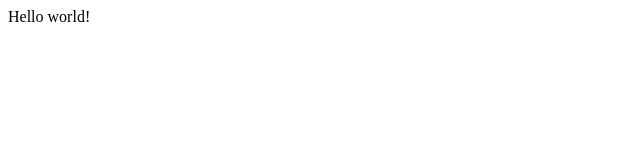
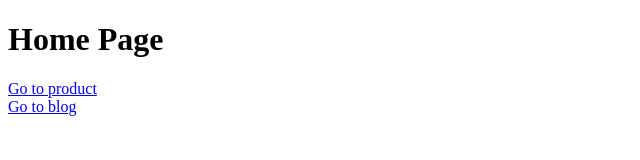
Before and after one commit to tzs34/gatsbyTraining, a Gatsby site: page / in a window 1280 px wide. Shown: the whole page, without its empty margins (0-640 px from the left). Built offline with nearby package versions, Linux system fonts and the light colour scheme; Gatsby itself is replaced by a stand-in of ours.

Commit message:
Basic gatsby site

```diff
--- /dev/null
+++ b/src/pages/404.js
@@ -0,0 +1,5 @@
+import React from 'react'
+
+const Error = () => <div> 404 Error</div>
+
+export default Error
--- /dev/null
+++ b/src/pages/blog.js
@@ -0,0 +1,12 @@
+import React from 'react'
+import { Link } from 'gatsby'
+const Blog = () => (
+  <>
+    <div>This is a blog</div>
+    <div>
+      <Link to="//"> Go to home </Link>
+    </div>
+  </>
+)
+
+export default Blog
--- a/src/pages/index.js
+++ b/src/pages/index.js
@@ -1,3 +1,14 @@
-import React from "react"
+import React from 'react'
+import { Link } from 'gatsby'
 
-export default () => <div>Hello world!</div>
+export default () => (
+  <div>
+    <h1>Home Page</h1>
+    <div>
+      <Link to="/product/"> Go to product </Link>
+    </div>
+    <div>
+      <Link to="/blog/"> Go to blog </Link>
+    </div>
+  </div>
+)
```
Also changed, not shown: src/pages/product.js (added, +12 -0 lines), 1 other file.
